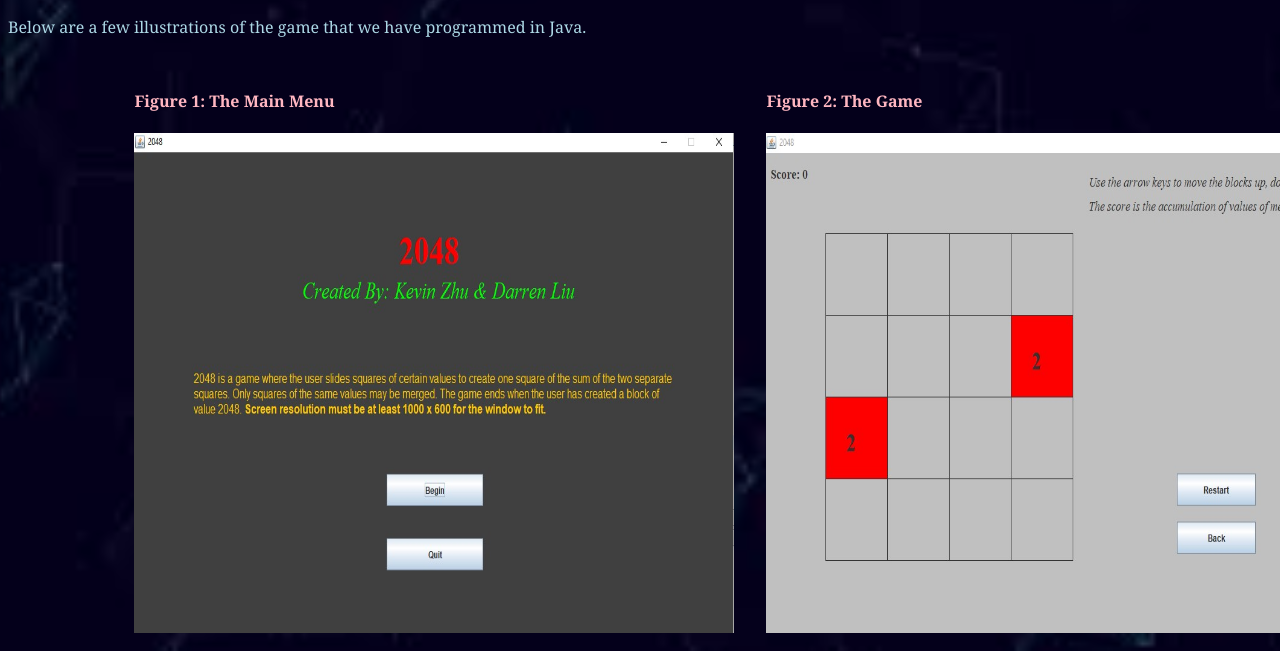
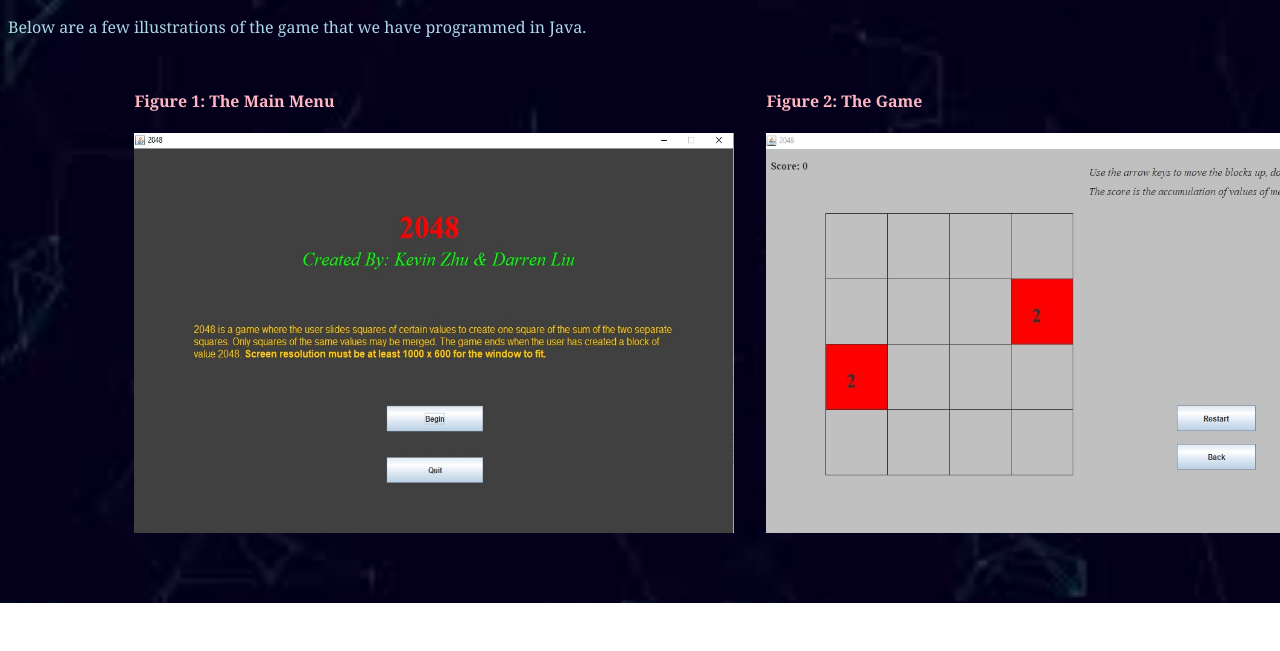
Before and after one commit to Designer777/2048, a plain HTML site: page product.html in a window 1280 px wide. Shown: the part 197-848 px from the top of the page. After the commit the page ends 800 px from the top, so only its background shows below. Drawn offline with Linux system fonts and the light colour scheme.

Commit message:
Add files via upload

```diff
--- a/product.html
+++ b/product.html
@@ -20,12 +20,12 @@
       <div class = "column">
     <h4> Figure 1: The Main Menu </h4>
      <!--Figure 1 is an illustration of the game menu-->
-    <img src = "mainMenu.jpg" alt = "Main Menu" width = "600" height = "500">
+    <img src = "mainMenu.jpg" alt = "Main Menu" width = "600" height = "400">
   </div>
     <div class = "column">
      <h4> Figure 2: The Game </h4>
     <!--Figure 2 is an illustration of the game-->
-    <img src = "startingSetUp.jpg" alt = "Main Menu" width = "600" height = "500">
+    <img src = "startingSetUp.jpg" alt = "Main Menu" width = "600" height = "400">
     </div>
   </div>
 </body>
```
